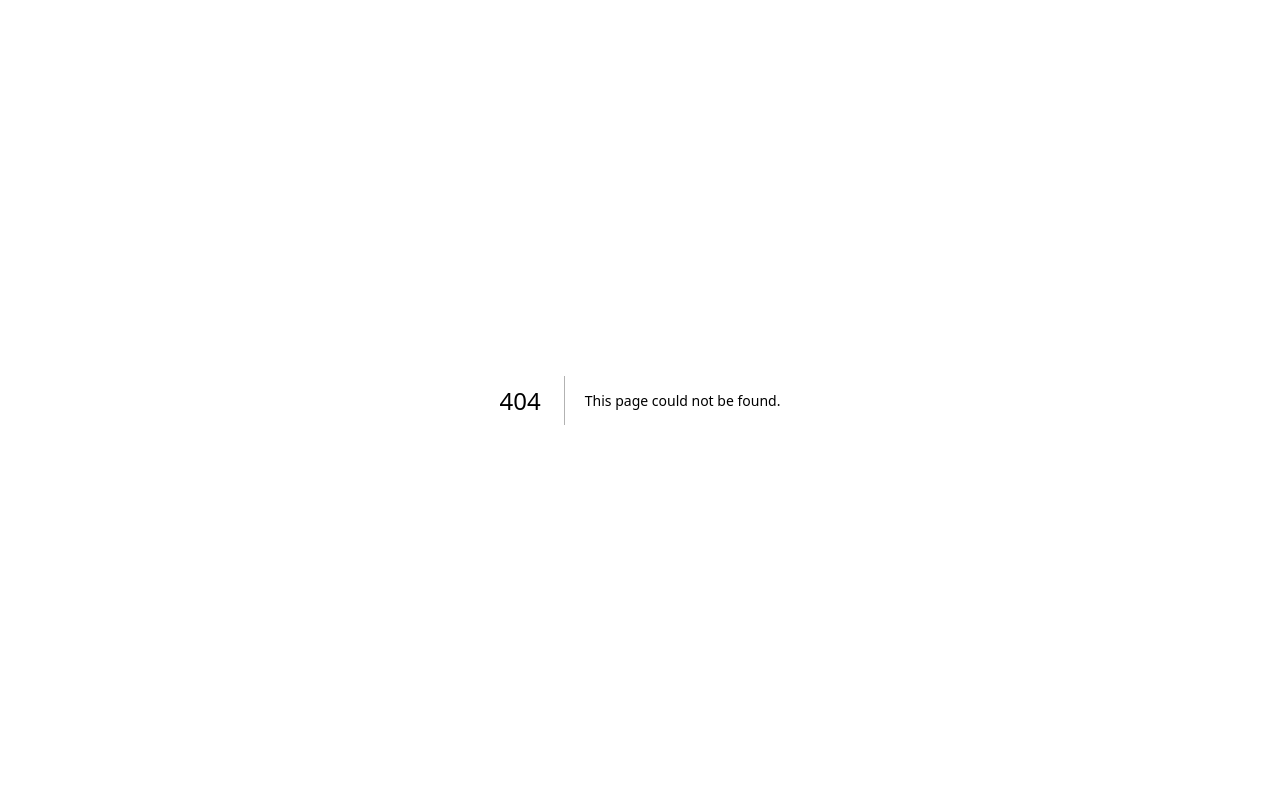
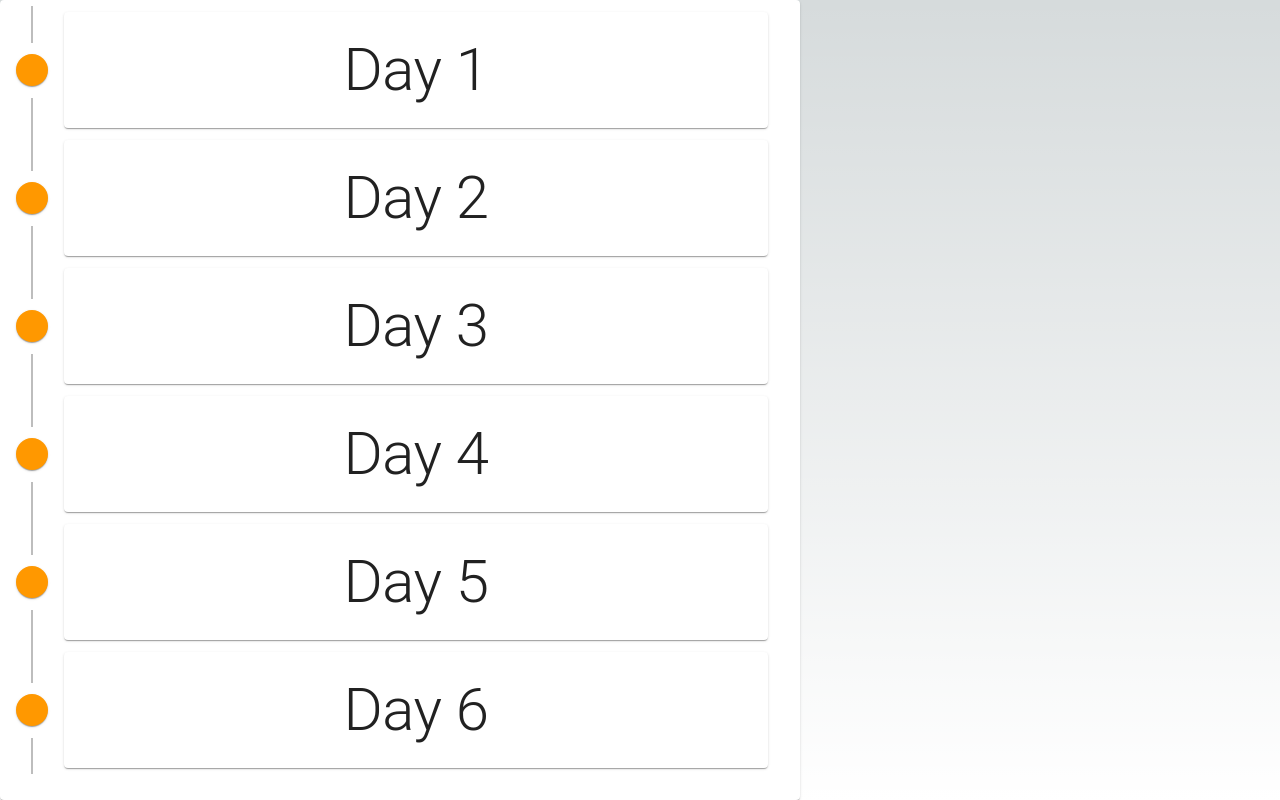
Before and after one commit to silvester-zogaj/travel-planner, a Next.js app in the folder travel-planner-fe/: page /itinerary in a window 1280 px wide. Before the commit this address had no page. Built offline with nearby package versions, Linux system fonts and the light colour scheme.

Commit message:
done user itenerary

```diff
--- /dev/null
+++ b/travel-planner-fe/app/emotion.tsx
@@ -0,0 +1,30 @@
+"use client";
+import { CacheProvider } from "@emotion/react";
+import createCache from "@emotion/cache";
+import { useServerInsertedHTML } from "next/navigation";
+import { useState } from "react";
+
+export default function RootStyleRegistry({
+  children,
+}: {
+  children: React.ReactNode;
+}) {
+  const [cache] = useState(() => {
+    const cache = createCache({ key: "css" });
+    cache.compat = true;
+    return cache;
+  });
+
+  useServerInsertedHTML(() => {
+    return (
+      <style
+        data-emotion={`${cache.key} ${Object.keys(cache.inserted).join(" ")}`}
+        dangerouslySetInnerHTML={{
+          __html: Object.values(cache.inserted).join(" "),
+        }}
+      />
+    );
+  });
+
+  return <CacheProvider value={cache}>{children}</CacheProvider>;
+}
--- /dev/null
+++ b/travel-planner-fe/app/itinerary/page.tsx
@@ -0,0 +1,63 @@
+"use client";
+import { useState } from "react";
+import { Paper, Stack, Typography } from "@mui/material";
+import {
+  Timeline,
+  TimelineConnector,
+  TimelineContent,
+  TimelineDot,
+  TimelineItem,
+  TimelineSeparator,
+  timelineItemClasses,
+} from "@mui/lab";
+import { orange, red } from "@mui/material/colors";
+
+const days = ["Day 1", "Day 2", "Day 3", "Day 4", "Day 5", "Day 6"];
+
+function Itinerary() {
+  const [currentDay, setCurrentDay] = useState<number | null>(null);
+  return (
+    <Paper sx={{ height: "100vh", maxWidth: "800px" }}>
+      <Timeline
+        sx={{
+          [`& .${timelineItemClasses.root}:before`]: {
+            flex: 0,
+            padding: 0,
+          },
+        }}
+      >
+        {days.map((day, i) => (
+          <TimelineItem key={day}>
+            <TimelineSeparator>
+              <TimelineConnector />
+              <TimelineDot
+                sx={{
+                  height: "2rem",
+                  width: "2rem",
+                  backgroundColor: currentDay === i ? red[500] : orange[500],
+                }}
+              />
+              <TimelineConnector />
+            </TimelineSeparator>
+            <TimelineContent sx={{ height: "16vh" }}>
+              <Paper
+                sx={{
+                  display: "flex",
+                  justifyContent: "center",
+                  alignItems: "center",
+                  height: "100%",
+                }}
+              >
+                <Typography variant="h2" align="center">
+                  {day}
+                </Typography>
+              </Paper>
+            </TimelineContent>
+          </TimelineItem>
+        ))}
+      </Timeline>
+    </Paper>
+  );
+}
+
+export default Itinerary;
--- a/travel-planner-fe/app/layout.tsx
+++ b/travel-planner-fe/app/layout.tsx
@@ -1,21 +1,24 @@
-import './globals.css'
-import { Inter } from 'next/font/google'
+import "./globals.css";
+import { Inter } from "next/font/google";
+import RootStyleRegistry from "./emotion";
 
-const inter = Inter({ subsets: ['latin'] })
+const inter = Inter({ subsets: ["latin"] });
 
 export const metadata = {
-  title: 'Create Next App',
-  description: 'Generated by create next app',
-}
+  title: "Create Next App",
+  description: "Generated by create next app",
+};
 
 export default function RootLayout({
   children,
 }: {
-  children: React.ReactNode
+  children: React.ReactNode;
 }) {
   return (
     <html lang="en">
-      <body className={inter.className}>{children}</body>
+      <body className={inter.className}>
+        <RootStyleRegistry>{children} </RootStyleRegistry>
+      </body>
     </html>
-  )
+  );
 }
--- a/travel-planner-fe/package.json
+++ b/travel-planner-fe/package.json
@@ -9,7 +9,13 @@
     "lint": "next lint"
   },
   "dependencies": {
+    "@emotion/cache": "^11.11.0",
+    "@emotion/react": "^11.11.1",
+    "@emotion/server": "^11.11.0",
+    "@emotion/styled": "^11.11.0",
     "@mapbox/search-js-react": "^1.0.0-beta.16",
+    "@mui/lab": "5.0.0-alpha.134",
+    "@mui/material": "^5.13.5",
     "@types/node": "20.3.0",
     "@types/styled-components": "^5.1.26",
     "axios": "^1.4.0",
```
Also changed, not shown: 1 other file (tests, documents, lock files or other folders).
